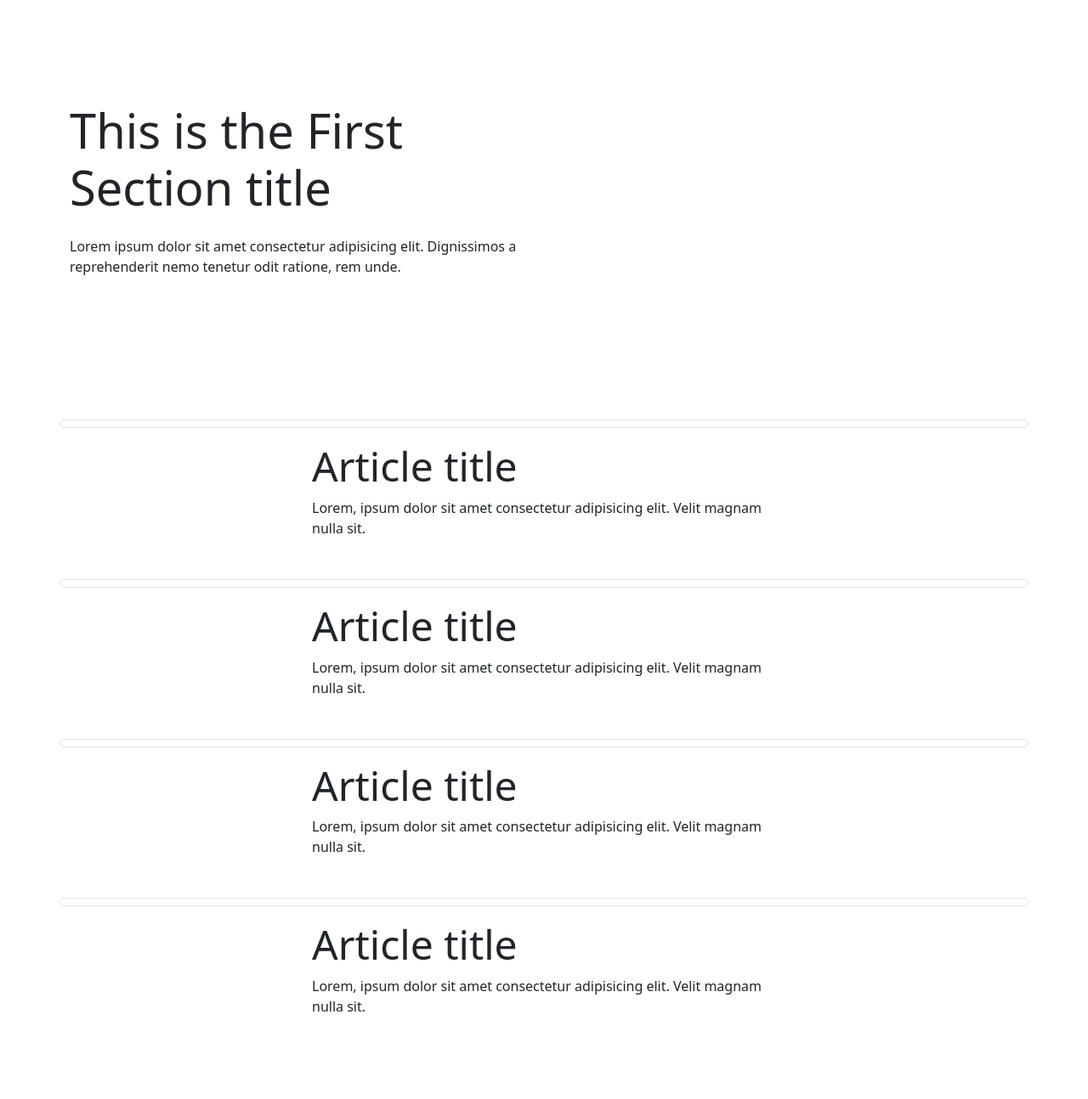
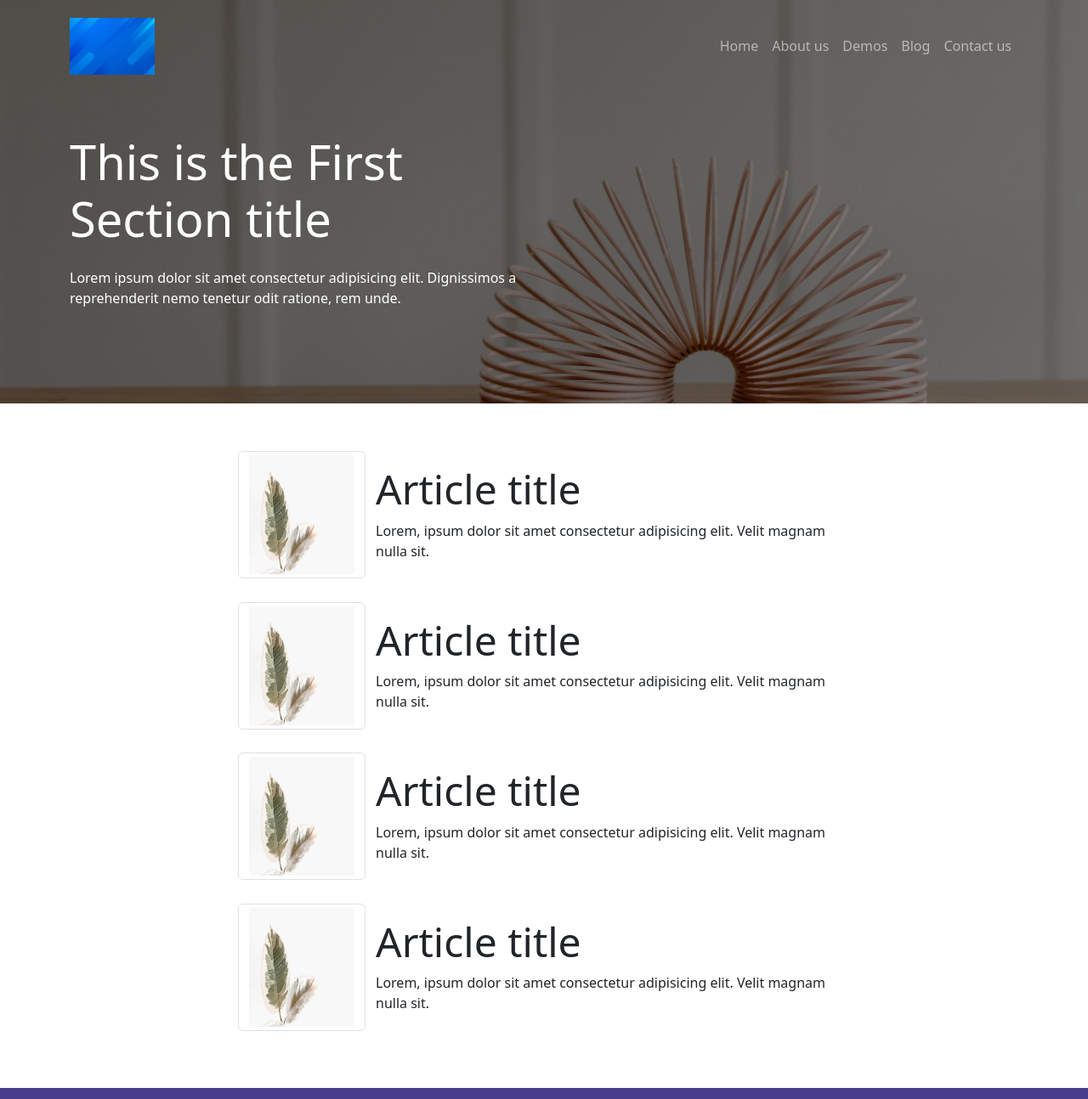
Before and after one commit to JoseOrdorica/PreEntrega2-Davila, a plain HTML site: page pages/blog.html in a window 1280 px wide. Shown: the top 1294 px of the page at 85% size. Drawn offline with nearby package versions, Linux system fonts and the light colour scheme; the site is published under a folder, as on GitHub Pages, so addresses that start at the root find nothing.

Commit message:
fixing routes

```diff
--- a/pages/blog.html
+++ b/pages/blog.html
@@ -5,7 +5,7 @@
     <meta http-equiv="X-UA-Compatible" content="IE=edge">
     <meta name="viewport" content="width=device-width, initial-scale=1.0">
     <link rel="stylesheet" href="https://cdn.jsdelivr.net/npm/bootstrap@5.2.3/dist/css/bootstrap.min.css" rel="stylesheet" integrity="sha384-rbsA2VBKQhggwzxH7pPCaAqO46MgnOM80zW1RWuH61DGLwZJEdK2Kadq2F9CUG65" crossorigin="anonymous">
-    <link rel="stylesheet" href="/css/style.css">
+    <link rel="stylesheet" href="../css/style.css">
     <script src="https://kit.fontawesome.com/683c4ce8a8.js" crossorigin="anonymous"></script>
     <title>Home</title>
 </head>
@@ -13,19 +13,19 @@
     <header class="container-fluid" id="heroImage_blog">
         <nav class="navbar navbar-expand-sm py-3 navbar-dark">
             <div class="container">
-                <a class="navbar-brand font-weight-bold text-uppercase" href="#">
-                    <img src="/assets/images/blu1.jpg" width="100px" alt="">
+                <a class="navbar-brand font-weight-bold text-uppercase" href="../index.html">
+                    <img src="../assets/images/blu1.jpg" width="100px" alt="">
                 </a>
                 <button class="navbar-toggler" type="button" data-bs-toggle="collapse" data-bs-target="#navbarNav">
                     <span class="navbar-toggler-icon"></span>
                 </button>
                 <div class="collapse navbar-collapse" id="navbarNav">
                     <ul class="navbar-nav text-end">
-                        <li class="nav-item"><a class="nav-link" href="/index.html">Home</a></li>
-                        <li class="nav-item"><a class="nav-link" href="/pages/about_us.html">About us</a></li>
-                        <li class="nav-item"><a class="nav-link" href="/pages/demo.html">Demos</a></li>
-                        <li class="nav-item"><a class="nav-link" href="/pages/blog.html">Blog</a></li>
-                        <li class="nav-item"><a class="nav-link" href="/pages/contact.html">Contact us</a></li>
+                        <li class="nav-item"><a class="nav-link" href="../index.html">Home</a></li>
+                        <li class="nav-item"><a class="nav-link" href="../pages/about_us.html">About us</a></li>
+                        <li class="nav-item"><a class="nav-link" href="../pages/demo.html">Demos</a></li>
+                        <li class="nav-item"><a class="nav-link" href="../pages/blog.html">Blog</a></li>
+                        <li class="nav-item"><a class="nav-link" href="../pages/contact.html">Contact us</a></li>
                     </ul>
                 </div>
             </div>
@@ -44,29 +44,29 @@
         <!-- Articles List -->
         <div class="container py-5">
 
-            <a href="/pages/article.html" class="nav-link"><div class="row justify-content-center py-2">
-                    <img src="/assets/images/hojas reverso.jpg" class="img-thumbnail" alt="">
+            <a href="../pages/article.html" class="nav-link"><div class="row justify-content-center py-2">
+                    <img src="../assets/images/hojas reverso.jpg" class="img-thumbnail" alt="">
                     <div class="col-6 py-3">
                     <h2 class="display-5">Article title</h2>
                     <p>Lorem, ipsum dolor sit amet consectetur adipisicing elit. Velit magnam nulla sit.</p>
                 </div>
             </div></a>
-            <a href="/pages/article.html" class="nav-link"><div class="row justify-content-center py-2">
-                <img src="/assets/images/hojas reverso.jpg" class="img-thumbnail" alt="">
+            <a href="../pages/article.html" class="nav-link"><div class="row justify-content-center py-2">
+                <img src="../assets/images/hojas reverso.jpg" class="img-thumbnail" alt="">
                 <div class="col-6 py-3">
                 <h2 class="display-5">Article title</h2>
                 <p>Lorem, ipsum dolor sit amet consectetur adipisicing elit. Velit magnam nulla sit.</p>
             </div>
             </div></a>
-            <a href="/pages/article.html" class="nav-link"><div class="row justify-content-center py-2">
-                <img src="/assets/images/hojas reverso.jpg" class="img-thumbnail" alt="">
+            <a href="../pages/article.html" class="nav-link"><div class="row justify-content-center py-2">
+                <img src="../assets/images/hojas reverso.jpg" class="img-thumbnail" alt="">
                 <div class="col-6 py-3">
                 <h2 class="display-5">Article title</h2>
                 <p>Lorem, ipsum dolor sit amet consectetur adipisicing elit. Velit magnam nulla sit.</p>
             </div>
             </div></a>
-            <a href="/pages/article.html" class="nav-link"><div class="row justify-content-center py-2">
-                <img src="/assets/images/hojas reverso.jpg" class="img-thumbnail" alt="">
+            <a href="../pages/article.html" class="nav-link"><div class="row justify-content-center py-2">
+                <img src="../assets/images/hojas reverso.jpg" class="img-thumbnail" alt="">
                 <div class="col-6 py-3">
                 <h2 class="display-5">Article title</h2>
                 <p>Lorem, ipsum dolor sit amet consectetur adipisicing elit. Velit magnam nulla sit.</p>
@@ -89,11 +89,11 @@
                 <div class="col col-xs-12">
                     <h6 class=" text-center">Sections</h6>
                     <ul class="list-inline font-weight-bold text-center">
-                        <li class="list-item"><a class="nav-link" href="/index.html">Home</a></li>
-                        <li class="list-item"><a class="nav-link" href="/pages/about_us.html">About us</a></li>
-                        <li class="list-item"><a class="nav-link" href="/pages/demo.html">Demos</a></li>
-                        <li class="list-item"><a class="nav-link" href="/pages/blog.html">Blog</a></li>
-                        <li class="list-item"><a class="nav-link" href="/pages/contact.html">Contact us</a></li>
+                        <li class="list-item"><a class="nav-link" href="../index.html">Home</a></li>
+                        <li class="list-item"><a class="nav-link" href="../pages/about_us.html">About us</a></li>
+                        <li class="list-item"><a class="nav-link" href="../pages/demo.html">Demos</a></li>
+                        <li class="list-item"><a class="nav-link" href="../pages/blog.html">Blog</a></li>
+                        <li class="list-item"><a class="nav-link" href="../pages/contact.html">Contact us</a></li>
                     </ul>
                 </div>
                 <div class="col col-xs-12">
```
Also changed, not shown: index.html (+14 -14 lines), pages/about_us.html (+14 -14 lines), pages/article.html (+14 -14 lines), pages/contact.html (+14 -14 lines), pages/demo.html (+13 -13 lines).
